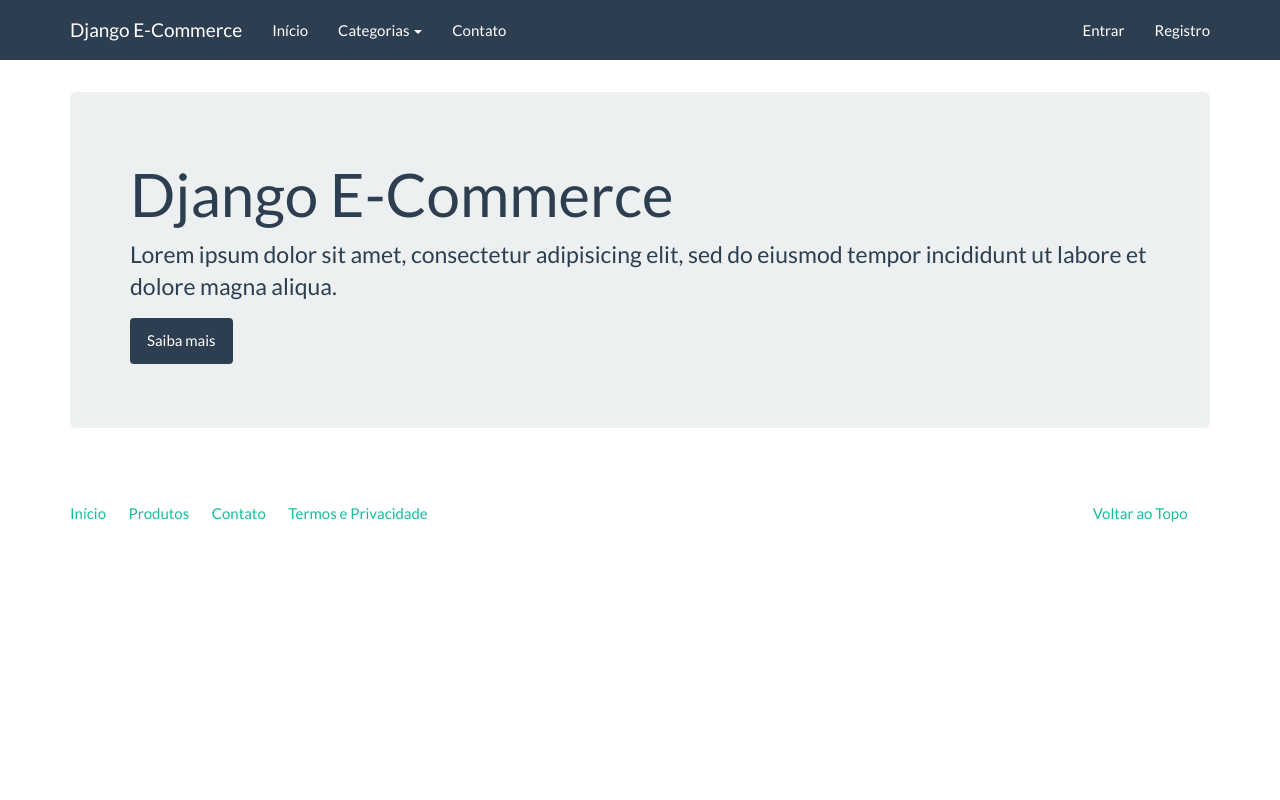
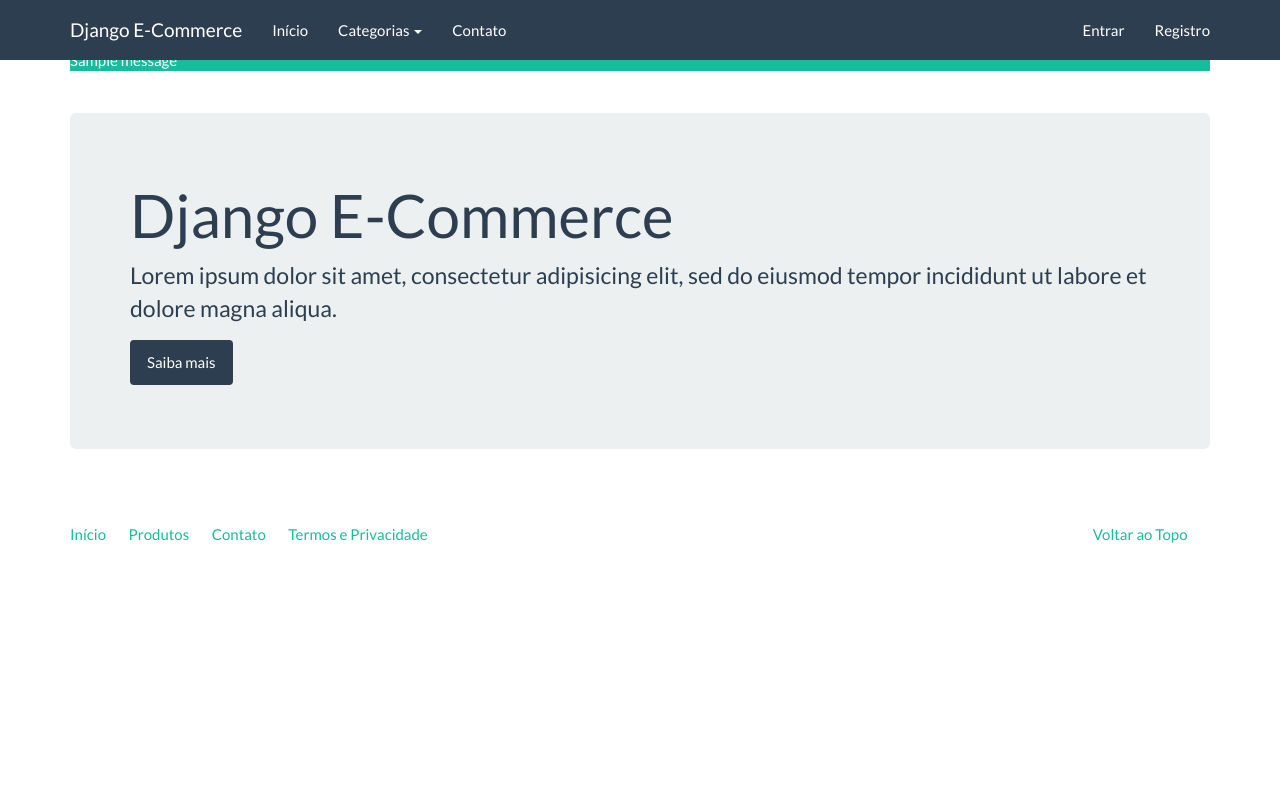
Before and after one commit to pedrorhamon/ecommerce-python, a Django app: page / in a window 1280 px wide. Run offline with Django 4.2, Linux system fonts and the light colour scheme; tables that the repository leaves empty hold one stand-in row (values such as "Sample post"); one stand-in notice (Sample message) is shown; parts of the project's set-up code (start-up, migrations or seed data) failed here and were passed over; some libraries are stand-ins or nearby versions.

Commit message:
Utlizando metodos temporarios

```diff
--- a/djangoecommerce/core/templates/base.html
+++ b/djangoecommerce/core/templates/base.html
@@ -49,7 +49,14 @@
         </div>
       </div>
     </div>
-    <div class="container">
+    <div class="container margin-top">
+		{% block messages %}
+		{% for message in messages  %}
+		<div class="alert-{{message.tags}}">
+			{{message}}
+		</div>
+		{% endfor %}
+		{% endblock %}
 		{% block container %}{% endblock %}
 		<footer>
 			<div class="row">
--- a/djangoecommerce/core/views.py
+++ b/djangoecommerce/core/views.py
@@ -2,7 +2,7 @@ from django.shortcuts import render;
 # from catalog.models import Category
 from django.views.generic import TemplateView
 from django.contrib.auth import get_user_model
-
+from django.contrib.messages import messages
 
 from .forms import ContactForm;
 
@@ -26,6 +26,8 @@ def contact(request):
     if form.is_valid():
         form.send_mail()
         success = True
+    elif request.method == 'POST':
+         messages.error(request, 'Formulário inválido')
     context = {
         'form': form,
         'success': success
```
